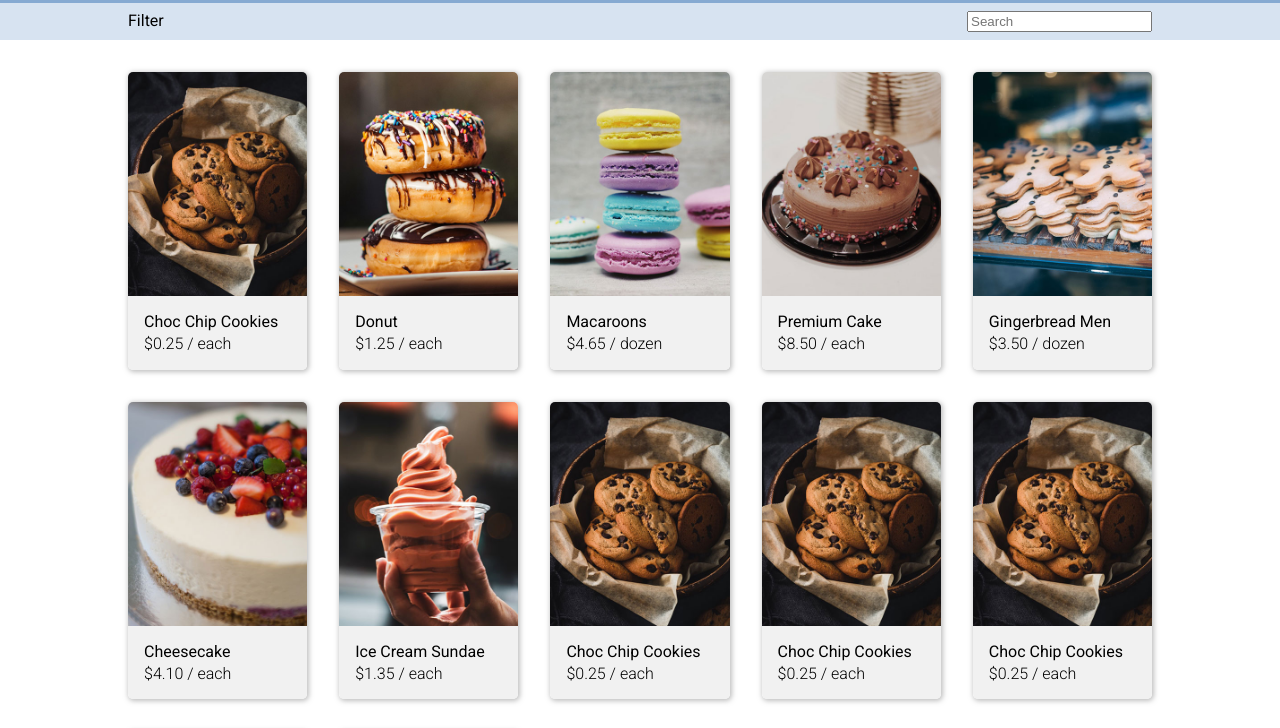
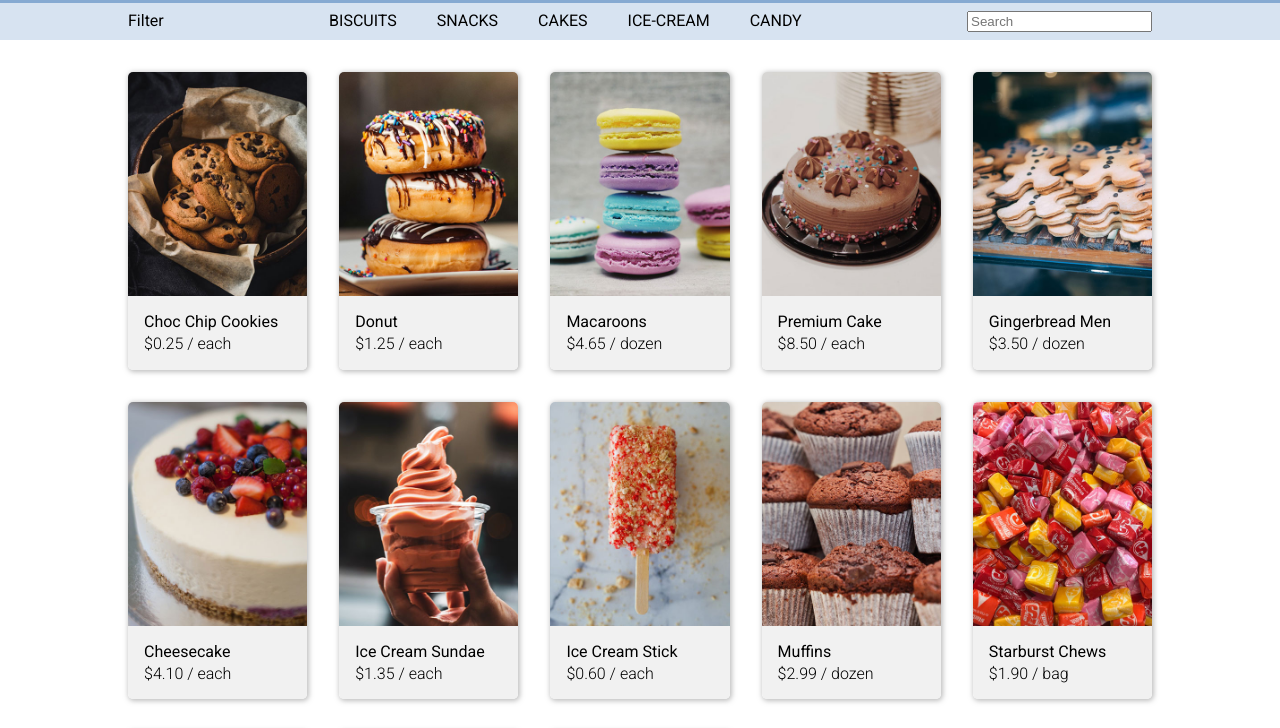
Before and after one commit to Bright-Web/sweet-treats, a plain HTML site: page index.html in a window 1280 px wide. Shown: the part 45-773 px from the top of the page. Drawn offline with nearby package versions, Linux system fonts and the light colour scheme.

Commit message:
added stuff

```diff
--- a/css/style.css
+++ b/css/style.css
@@ -19,6 +19,8 @@ html {
   }
   ol, ul {
     list-style: none;
+    line-height: 1.2rem;
+    font-family: 'Roboto', sans-serif;
   }
 
   img {
@@ -139,6 +141,10 @@ html {
     justify-content: space-between;
 }
 
+.details-image-img {
+    border-radius: 5px;
+}
+
 .details-wrapper {
     display: flex;
     border-radius: 5px;
@@ -158,3 +164,12 @@ html {
     display: flex;
     flex-direction: column;
 }
+
+.filter-list {
+    display: flex;
+}
+.filter-list li {
+    padding: 0 20px;
+    text-transform: uppercase;
+    cursor: pointer;
+}
--- a/index.html
+++ b/index.html
@@ -21,6 +21,7 @@
         <div class="container">
             <div class="filter">
                 <p>Filter</p>
+                <ul class="filter-list"></ul>
                 <input type="search" name="searchbox" id="" placeholder="Search">
             </div>
         </div>
--- a/js/app.js
+++ b/js/app.js
@@ -4,6 +4,8 @@ $(document).ready(function () {
 
 
     let treatsArr = [];
+    let categoryArr = [];
+    let filteredArr = [];
 
 
     init();
@@ -14,10 +16,10 @@ $(document).ready(function () {
     function init(){
         $.getJSON('json/treats.json', function (data) {
             treatsArr = data.treats;
-            displayTreats(treatsArr);
+        displayTreats(treatsArr);
+        getCategoryList()
         });
         closeLightbox()
-
     }
 
     // Display Treats //
@@ -66,6 +68,7 @@ $(document).ready(function () {
         $('.lightbox-wrapper').on('click', function(){
             closeLightbox();
         });
+
     }
 
     // Set detail button click listener function and populate HTML
@@ -117,8 +120,8 @@ $(document).ready(function () {
     function setDetailsHTML(treat) {
         $(".details-image-img").attr('src', treat.image);
         $(".details-name").html(treat.name);
-        $(".details-price").html(treat.price + " / " + treat.unit);
-        $(".details-units").html(treat.perUnit + " per " + treat.unit);
+        $(".details-price").html("$" + treat.price + " / " + treat.unit);
+        $(".details-units").html(treat.servings + " servings per " + treat.unit);
         $(".details-flavours").html(getFlavoursHTML(treat));
 
     }
@@ -130,6 +133,7 @@ $(document).ready(function () {
             string += `<li class="details-flavour">${flavour}</li>`
         })
         return string
+
     }
 
 
@@ -155,6 +159,44 @@ $(document).ready(function () {
 
 
 
+    function getCategoryList(){
+        $.each(treatsArr, function (i, treat) {
+             let category = treat.category
+             if($.inArray(category, categoryArr) === -1){
+                 categoryArr.push(category)
+             }
+
+        });
+        $('.filter-list').html(getCategoryHtml());
+
+        $('.filter-item').on('click', function () {
+            let category = $(this).data('cat')
+            filteredArr = []
+            getFilteredList(category)
+            displayTreats(filteredArr);
+        });
+    }
+
+
+    function getFilteredList (category){
+        $.each(treatsArr, function (i, treat) {
+             if(treat.category === category){
+                 filteredArr.push(treat)
+             }
+        });
+    }
+
+
+    function getCategoryHtml() {
+        let string = ""
+        $.each(categoryArr, function (i, category) {
+             string += `
+             <li class="filter-item" data-cat=${category}>${category}</li>
+             `
+        });
+        return string
+    }
+
 
 
 
--- a/json/treats.json
+++ b/json/treats.json
@@ -5,7 +5,7 @@
             "slug": "choc-chip-cookies",
             "price": "0.25",
             "unit": "each",
-            "perUnit": "1",
+            "servings": "1",
             "image": "/assets/images/cookiesChocChip.jpg",
             "category": "biscuits",
             "flavours": ["Chocolate", "Double Chocolate", "White Chocolate"]
@@ -15,7 +15,7 @@
             "slug": "donut",
             "price": "1.25",
             "unit": "each",
-            "perUnit": "1",
+            "servings": "1",
             "image": "/assets/images/donuts2.jpg",
             "category": "snacks",
             "flavours": ["Chocolate", "Iced Chocolate", "Iced Strawberry", "Boston Cream"]
@@ -25,7 +25,7 @@
             "slug": "macaroons",
             "price": "4.65",
             "unit": "dozen",
-            "perUnit": "12",
+            "servings": "12",
             "image": "/assets/images/macaroonStack.jpg",
             "category": "biscuits",
             "flavours": ["Mixed flavours box"]
@@ -35,7 +35,7 @@
             "slug": "premium-cake",
             "price": "8.50",
             "unit": "each",
-            "perUnit": "6",
+            "servings": "6",
             "image": "/assets/images/chocCakeFancy.jpg",
             "category": "cakes",
             "flavours": ["Chocolate", "Double Chocolate", "White Chocolate"]
@@ -45,7 +45,7 @@
             "slug": "gingerbread-men",
             "price": "3.50",
             "unit": "dozen",
-            "perUnit": "12",
+            "servings": "12",
             "image": "/assets/images/gbreadmen.jpg",
             "category": "biscuits",
             "flavours": ["Chocolate Iced", "Fruity Iced"]
@@ -55,7 +55,7 @@
             "slug": "cheesecake",
             "price": "4.10",
             "unit": "each",
-            "perUnit": "6",
+            "servings": "6",
             "image": "/assets/images/cheesecake.jpg",
             "category": "cakes",
             "flavours": ["Chocolate", "Raspberry", "Strawberry", "Wildberry"]
@@ -65,17 +65,48 @@
             "slug": "sundae",
             "price": "1.35",
             "unit": "each",
-            "perUnit": "1",
+            "servings": "1",
             "image": "/assets/images/chocSun.jpg",
             "category": "ice-cream",
-            "flavours": ["Chocolate", "Double Chocolate", "White Chocolate"]
+            "flavours": ["Chocolate", "Double Chocolate", "Vanilla"]
+        },
+        {
+            "name": "Ice Cream Stick",
+            "slug": "ice-cream-stick",
+            "price": "0.60",
+            "unit": "each",
+            "servings": "1",
+            "image": "/assets/images/iceCreamStick.jpg",
+            "category": "ice-cream",
+            "flavours": ["Rocky Road", "Chocolate", "Strawberry", "Choc Mint"]
+        },
+        {
+            "name": "Muffins",
+            "slug": "muffins",
+            "price": "2.99",
+            "unit": "dozen",
+            "servings": "12",
+            "image": "/assets/images/chocMuf.jpg",
+            "category": "cakes",
+            "flavours": ["Chocolate Chip", "Double Chocolate", "Blueberry", "Vanilla"]
+        },
+
+        {
+            "name": "Starburst Chews",
+            "slug": "starburst",
+            "price": "1.90",
+            "unit": "bag",
+            "servings": "10",
+            "image": "/assets/images/starburst.jpg",
+            "category": "candy",
+            "flavours": ["Assorted Flavours"]
         },
         {
             "name": "Choc Chip Cookies",
             "slug": "choc-chip-cookies",
             "price": "0.25",
             "unit": "each",
-            "perUnit": "1",
+            "servings": "1",
             "image": "/assets/images/cookiesChocChip.jpg",
             "category": "biscuits",
             "flavours": ["Chocolate", "Double Chocolate", "White Chocolate"]
@@ -85,7 +116,7 @@
             "slug": "choc-chip-cookies",
             "price": "0.25",
             "unit": "each",
-            "perUnit": "1",
+            "servings": "1",
             "image": "/assets/images/cookiesChocChip.jpg",
             "category": "biscuits",
             "flavours": ["Chocolate", "Double Chocolate", "White Chocolate"]
@@ -95,27 +126,7 @@
             "slug": "choc-chip-cookies",
             "price": "0.25",
             "unit": "each",
-            "perUnit": "1",
-            "image": "/assets/images/cookiesChocChip.jpg",
-            "category": "biscuits",
-            "flavours": ["Chocolate", "Double Chocolate", "White Chocolate"]
-        },
-        {
-            "name": "Choc Chip Cookies",
-            "slug": "choc-chip-cookies",
-            "price": "0.25",
-            "unit": "each",
-            "perUnit": "1",
-            "image": "/assets/images/cookiesChocChip.jpg",
-            "category": "biscuits",
-            "flavours": ["Chocolate", "Double Chocolate", "White Chocolate"]
-        },
-        {
-            "name": "Choc Chip Cookies",
-            "slug": "choc-chip-cookies",
-            "price": "0.25",
-            "unit": "each",
-            "perUnit": "1",
+            "servings": "1",
             "image": "/assets/images/cookiesChocChip.jpg",
             "category": "biscuits",
             "flavours": ["Chocolate", "Double Chocolate", "White Chocolate"]
```
